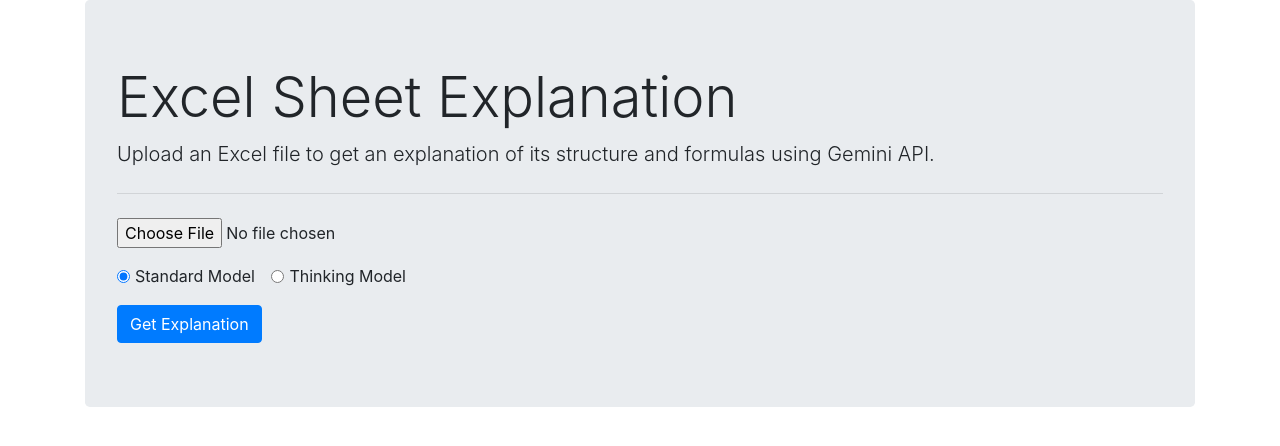
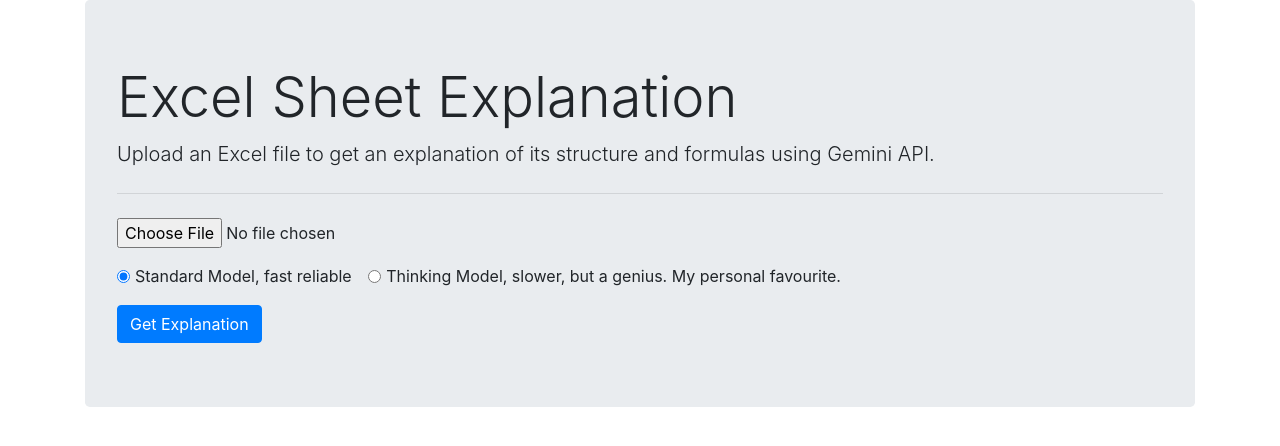
Before and after one commit to seanmcmahon101/render-reconcile-test, a Flask app: page / in a window 1280 px wide. Shown: the top 446 px of the page. Run offline with Flask 3, Linux system fonts and the light colour scheme; some libraries are stand-ins or nearby versions.

Commit message:
Update index.html

```diff
--- a/templates/index.html
+++ b/templates/index.html
@@ -20,11 +20,11 @@
      <div class="form-group">
       <div class="form-check form-check-inline">
        <input class="form-check-input" type="radio" name="model_select" id="standard_model" value="standard" {% if model_name != 'gemini-2.0-flash-thinking-exp' %}checked{% endif %}>
-       <label class="form-check-label" for="standard_model">Standard Model</label>
+       <label class="form-check-label" for="standard_model">Standard Model, fast reliable</label>
       </div>
       <div class="form-check form-check-inline">
        <input class="form-check-input" type="radio" name="model_select" id="thinking_model" value="thinking" {% if model_name == 'gemini-2.0-flash-thinking-exp' %}checked{% endif %}>
-       <label class="form-check-label" for="thinking_model">Thinking Model</label>
+       <label class="form-check-label" for="thinking_model">Thinking Model, slower, but a genius. My personal favourite.</label>
       </div>
      </div>
 
```
